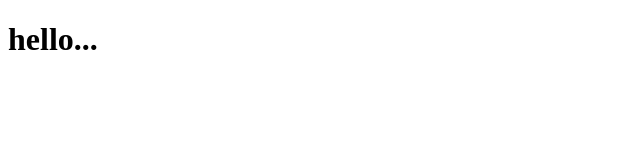
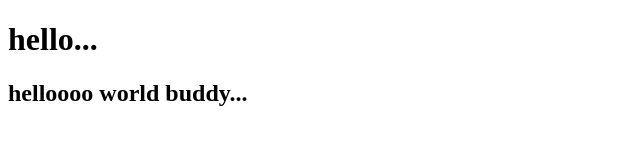
Before and after one commit to akshay28102006-tech/git1, a plain HTML site: page index.html in a window 1280 px wide. Shown: the whole page, without its empty margins (0-640 px from the left). Drawn offline with Linux system fonts and the light colour scheme.

Commit message:
first changes

```diff
--- a/index.html
+++ b/index.html
@@ -7,5 +7,6 @@
 </head>
 <body>
     <h1>hello...</h1>
+    <h2>helloooo world buddy...</h2>
 </body>
 </html>
```
